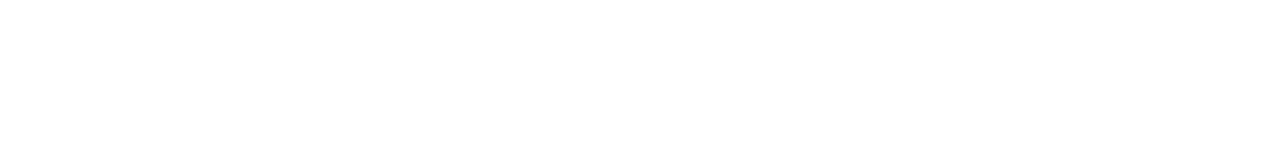
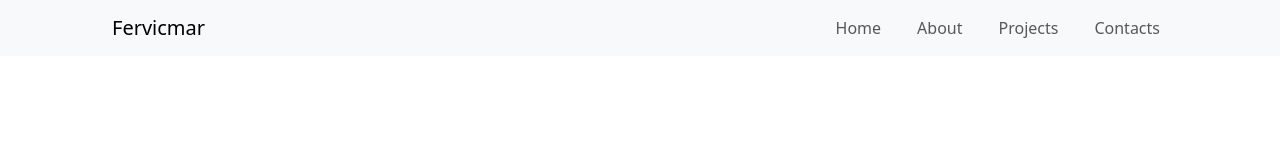
Before and after one commit to perbik/portfolio, a plain HTML site: page index.html in a window 1280 px wide. Drawn offline with nearby package versions, Linux system fonts and the light colour scheme.

Commit message:
Update navbar

```diff
--- a/index.html
+++ b/index.html
@@ -5,8 +5,46 @@
     <meta name="viewport" content="width=device-width, initial-scale=1.0" />
     <title>Fervicmar</title>
     <link rel="stylesheet" href="style.css" />
+    <link
+      href="https://cdn.jsdelivr.net/npm/bootstrap@5.3.3/dist/css/bootstrap.min.css"
+      rel="stylesheet"
+      integrity="sha384-QWTKZyjpPEjISv5WaRU9OFeRpok6YctnYmDr5pNlyT2bRjXh0JMhjY6hW+ALEwIH"
+      crossorigin="anonymous"
+    />
   </head>
   <body>
+    <nav class="navbar navbar-expand-lg bg-body-tertiary">
+      <div class="container-fluid">
+        <a class="navbar-brand" id="title" href="#">Fervicmar</a>
+        <button
+          class="navbar-toggler"
+          type="button"
+          data-bs-toggle="collapse"
+          data-bs-target="#navbarNav"
+          aria-controls="navbarNav"
+          aria-expanded="false"
+          aria-label="Toggle navigation"
+        >
+          <span class="navbar-toggler-icon"></span>
+        </button>
+        <div class="collapse navbar-collapse" id="navbarNav">
+          <ul class="navbar-nav">
+            <li class="nav-item">
+              <a class="nav-link" aria-current="page" href="#home">Home</a>
+            </li>
+            <li class="nav-item">
+              <a class="nav-link" href="#about">About</a>
+            </li>
+            <li class="nav-item">
+              <a class="nav-link" href="#projects">Projects</a>
+            </li>
+            <li class="nav-item">
+              <a class="nav-link" href="#contacts">Contacts</a>
+            </li>
+          </ul>
+        </div>
+      </div>
+    </nav>
     <script src="script.js"></script>
   </body>
 </html>
--- a/style.css
+++ b/style.css
@@ -0,0 +1,13 @@
+.navbar-collapse {
+  display: flex;
+  justify-content: flex-end;
+  margin-right: 100px;
+}
+
+.navbar-nav {
+  gap: 20px;
+}
+
+#title {
+  margin-left: 100px;
+}
```
